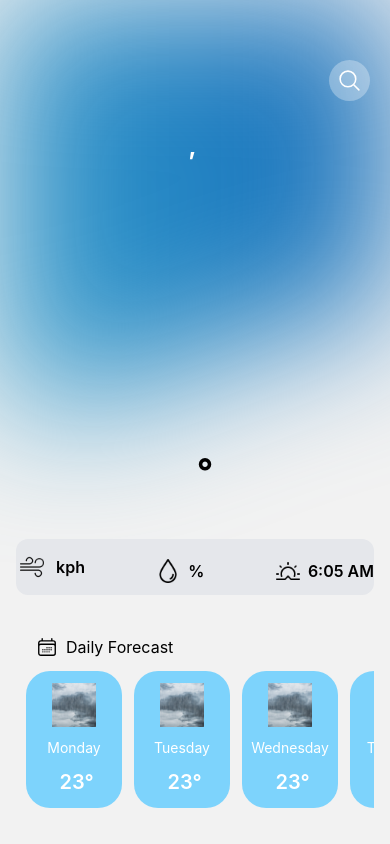
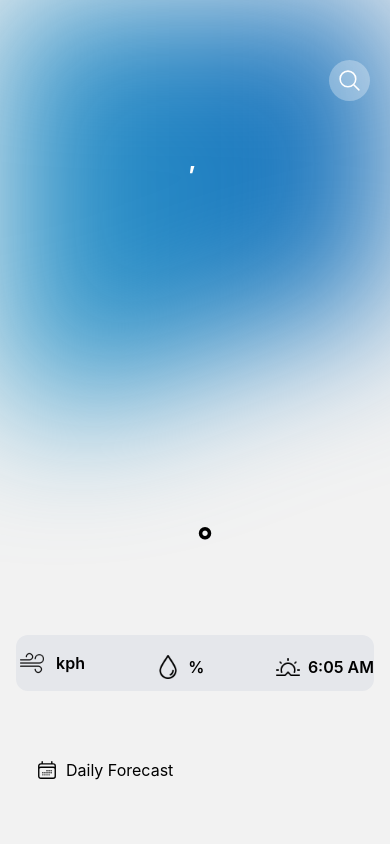
Before and after one commit to DeeprajGhadashi/Weather-App, a React Native app: screen /Home in a window 390 px wide. Built offline with nearby package versions, Linux system fonts and the light colour scheme.

Commit message:
fetch daily forecast data

```diff
--- a/screens/HomeScreen.js
+++ b/screens/HomeScreen.js
@@ -149,55 +149,25 @@ function HomeScreen() {
             <ScrollView
             horizontal contentContainerStyle={{paddingHorizontal:10}}
             showsHorizontalScrollIndicator={false}>
-             <View
-              className='flex justify-center items-center w-24 rounded-3xl py-3 space-y-3  bg-sky-300 mr-3'>
-              <Image source={require('../assets/images/heavyrain.png')}
-              className='h-11 w-11' />
-              <Text className='text-white'>Monday</Text>
-              <Text className='text-white text-xl font-semibold'> 23&#176;</Text>
-             </View>
-             <View
-              className='flex justify-center items-center w-24 rounded-3xl py-3 space-y-3 bg-sky-300 mr-3'>
-              <Image source={require('../assets/images/heavyrain.png')}
-              className='h-11 w-11' />
-              <Text className='text-white'>Tuesday</Text>
-              <Text className='text-white text-xl font-semibold'> 23&#176;</Text>
-             </View>
-             <View
-              className='flex justify-center items-center w-24 rounded-3xl py-3 space-y-3 bg-sky-300 mr-3'>
-              <Image source={require('../assets/images/heavyrain.png')}
-              className='h-11 w-11' />
-              <Text className='text-white'>Wednesday</Text>
-              <Text className='text-white text-xl font-semibold'> 23&#176;</Text>
-             </View>
-             <View
-              className='flex justify-center items-center w-24 rounded-3xl py-3 space-y-3 bg-sky-300 mr-3'>
-              <Image source={require('../assets/images/heavyrain.png')}
-              className='h-11 w-11' />
-              <Text className='text-white'>Thursday</Text>
-              <Text className='text-white text-xl font-semibold'> 23&#176;</Text>
-             </View>
-             <View
-              className='flex justify-center items-center w-24 rounded-3xl py-3 space-y-3 bg-sky-300 mr-3'>
-              <Image source={require('../assets/images/heavyrain.png')}
-              className='h-11 w-11' />
-              <Text className='text-white'>Friday</Text>
-              <Text className='text-white text-xl font-semibold'> 23&#176;</Text>
-             </View>
-             <View
-              className='flex justify-center items-center w-24 rounded-3xl py-3 space-y-3 bg-sky-300 mr-3'>
-              <Image source={require('../assets/images/heavyrain.png')}
-              className='h-11 w-11' />
-              <Text className='text-white'>Saturday</Text>
-              <Text className='text-white text-xl font-semibold'> 23&#176;</Text>
-             </View>
-             <View
-              className='flex justify-center items-center w-24 rounded-3xl py-3 space-y-3 bg-sky-300 mr-3'>
-              <Image source={require('../assets/images/heavyrain.png')}
-              className='h-11 w-11' />
-              <Text className='text-white'>Sunday</Text>
-              <Text className='text-white text-xl font-semibold'> 23&#176;</Text>
-             </View>
+              {
+                weather?.forecast?.forecastday?.map((item, index)=>{
+                  let date = new Date(item.date);
+                  let options = {weekday: 'long'};
+                  let dayName = date.toLocaleDateString('en-US', options);
+                  dayName = dayName.split(',')[0]
+                  return(
+                    <View
+                    key={index}
+                    className='flex justify-center items-center w-24 rounded-3xl py-3 space-y-3  bg-sky-300 mr-3'>
+                    <Image source={weatherImages [current?.condition?.text]}
+                    //source={require('../assets/images/heavyrain.png')}
+                    className='h-12 w-12 rounded-3xl' />
+                    <Text className='text-white'>{dayName}</Text>
+                    <Text className='text-white text-xl font-semibold'> {item?.day?.avgtemp_c}&#176;</Text>
+                   </View>
+                  )
+                })
+              }
             </ScrollView>
           </View>
         </View>
```
